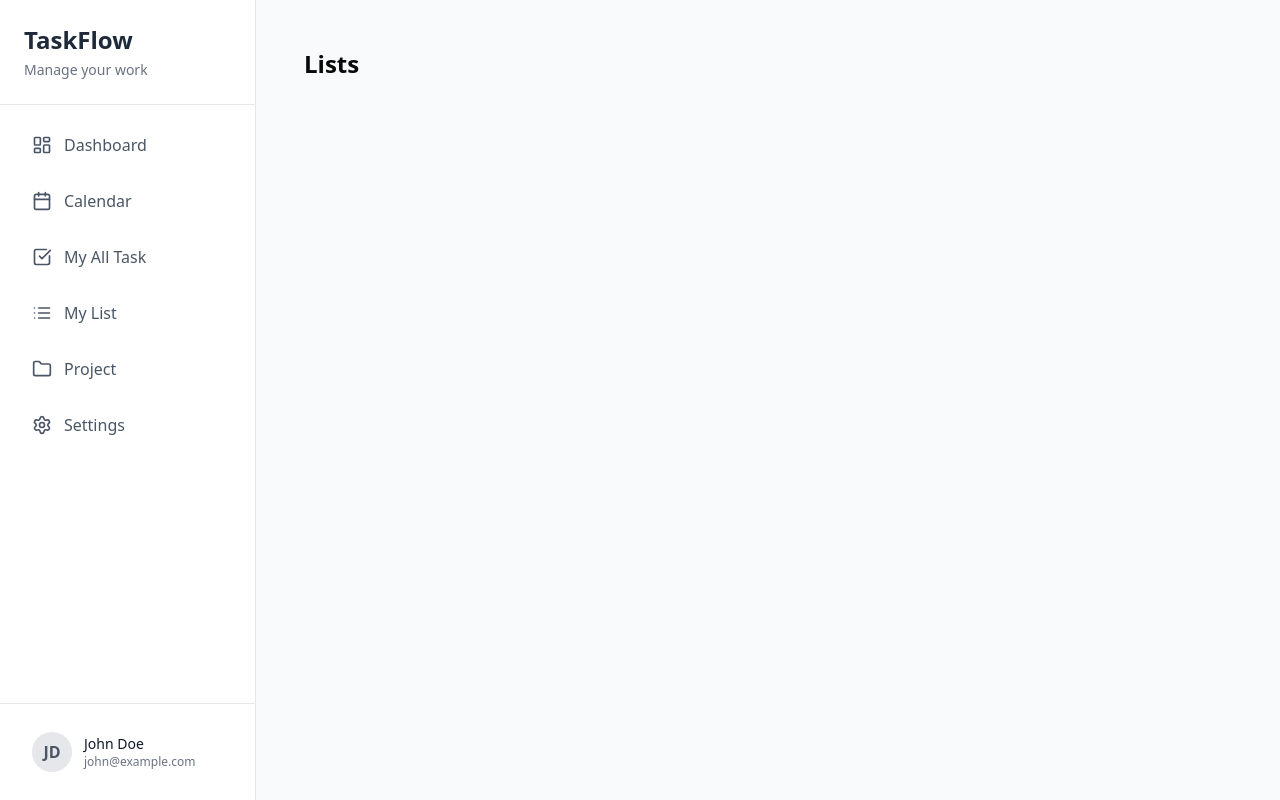
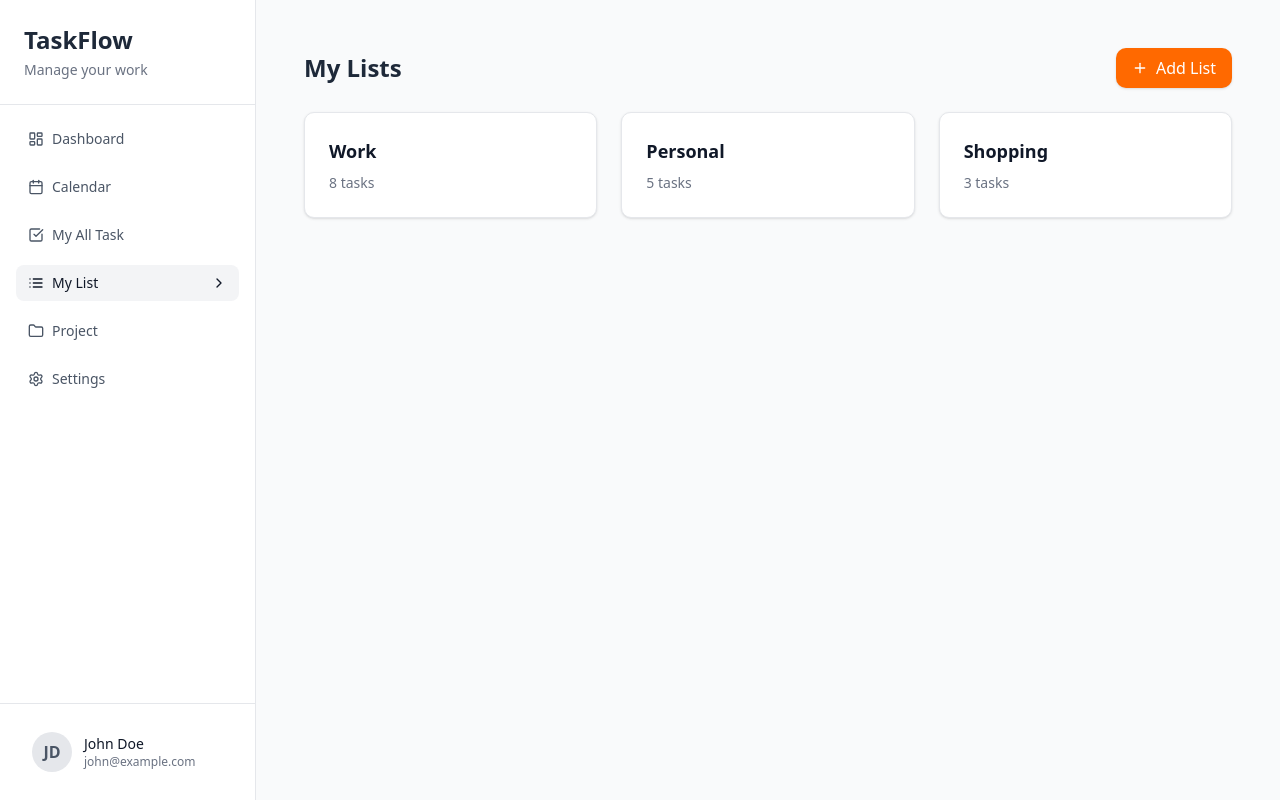
Before and after one commit to DonShanilka/TickTack-todoApp, a Next.js app in the folder frontEnd/: page /lists in a window 1280 px wide. Built offline with nearby package versions, Linux system fonts and the light colour scheme.

Commit message:
update lists page

```diff
--- a/frontEnd/src/app/lists/page.tsx
+++ b/frontEnd/src/app/lists/page.tsx
@@ -1,7 +1,67 @@
+"use client";
+
+import { useState } from "react";
+import { Plus, List } from "lucide-react";
+
 export default function ListsPage() {
+  const [lists, setLists] = useState([
+    { id: 1, title: "Work", tasks: 8 },
+    { id: 2, title: "Personal", tasks: 5 },
+    { id: 3, title: "Shopping", tasks: 3 },
+  ]);
+
+  const handleAddList = () => {
+    const newList = {
+      id: lists.length + 1,
+      title: `New List ${lists.length + 1}`,
+      tasks: 0,
+    };
+    setLists([...lists, newList]);
+  };
+
   return (
     <div className="p-6">
-      <h1 className="text-2xl font-bold">Lists</h1>
+      {/* HEADER */}
+      <div className="flex items-center justify-between mb-6">
+        <h1 className="text-2xl font-bold text-gray-800">My Lists</h1>
+        <button
+          onClick={handleAddList}
+          className="flex items-center gap-2 bg-orange-500 text-white px-4 py-2 rounded-lg shadow hover:bg-orange-600 transition"
+        >
+          <Plus className="w-4 h-4" />
+          Add List
+        </button>
+      </div>
+
+      {/* LISTS GRID */}
+      {lists.length === 0 ? (
+        <div className="flex flex-col items-center justify-center py-20 text-center border-2 border-dashed border-gray-300 rounded-lg bg-gray-50">
+          <List className="w-10 h-10 text-gray-400 mb-2" />
+          <p className="text-gray-600">No lists created yet</p>
+          <button
+            onClick={handleAddList}
+            className="mt-4 bg-orange-500 text-white px-4 py-2 rounded-lg shadow hover:bg-orange-600 transition"
+          >
+            Create your first list
+          </button>
+        </div>
+      ) : (
+        <div className="grid gap-6 sm:grid-cols-2 lg:grid-cols-3">
+          {lists.map((list) => (
+            <div
+              key={list.id}
+              className="p-6 bg-white rounded-lg border border-gray-200 shadow-sm hover:shadow-md transition cursor-pointer"
+            >
+              <h2 className="text-lg font-semibold text-gray-900">
+                {list.title}
+              </h2>
+              <p className="text-sm text-gray-500 mt-2">
+                {list.tasks} tasks
+              </p>
+            </div>
+          ))}
+        </div>
+      )}
     </div>
-  )
+  );
 }
--- a/frontEnd/src/commen/Sidebar.tsx
+++ b/frontEnd/src/commen/Sidebar.tsx
@@ -16,10 +16,15 @@ export default function Sidebar() {
   const pathname = usePathname();
 
   const menuItems = [
-    { id: "dashboard", name: "Dashboard", icon: LayoutDashboard, path: "/dashboard" },
+    {
+      id: "dashboard",
+      name: "Dashboard",
+      icon: LayoutDashboard,
+      path: "/dashboard",
+    },
     { id: "calendar", name: "Calendar", icon: Calendar, path: "/calendar" },
     { id: "tasks", name: "My All Task", icon: CheckSquare, path: "/tasks" },
-    { id: "list", name: "My List", icon: List, path: "/list" },
+    { id: "list", name: "My List", icon: List, path: "/lists" },
     { id: "project", name: "Project", icon: Folder, path: "/project" },
     { id: "settings", name: "Settings", icon: Settings, path: "/settings" },
   ];
@@ -34,7 +39,7 @@ export default function Sidebar() {
 
       {/* Navigation */}
       <nav className="flex-1 p-4 overflow-y-auto">
-        <ul className="space-y-2">
+        <ul className="space-y-3">
           {menuItems.map((item) => {
             const Icon = item.icon;
             const isActive = pathname === item.path;
@@ -42,14 +47,14 @@ export default function Sidebar() {
               <li key={item.id}>
                 <Link
                   href={item.path}
-                  className={`w-full flex items-center justify-between px-4 py-3 rounded-lg transition-all duration-200 ${
+                  className={`w-full flex items-center justify-between px-3 py-2 rounded-md transition-all duration-200 text-sm ${
                     isActive
                       ? "bg-gray-100 text-gray-900"
                       : "text-gray-600 hover:bg-gray-50 hover:text-gray-900"
                   }`}
                 >
-                  <div className="flex items-center gap-3">
-                    <Icon className="w-5 h-5" />
+                  <div className="flex items-center gap-2">
+                    <Icon className="w-4 h-4" />
                     <span className="font-medium">{item.name}</span>
                   </div>
                   {isActive && <ChevronRight className="w-4 h-4" />}
```
